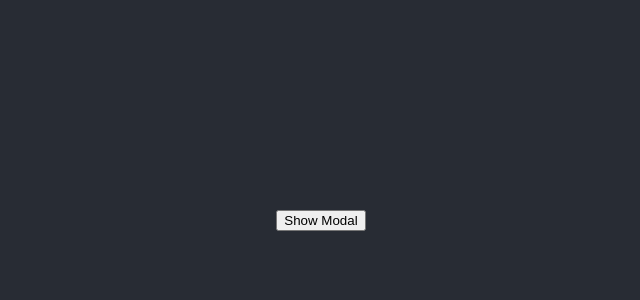
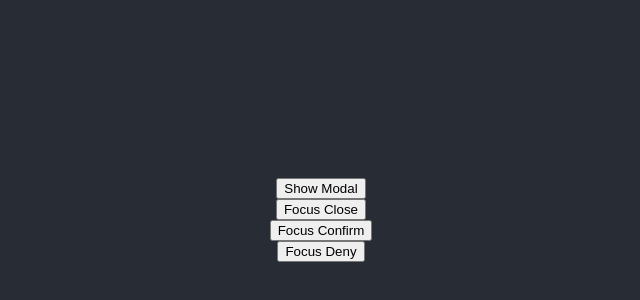
Before and after one commit to loayalsaid1/hooks-simplified, a React (Create React App) app: page / in a window 1280 px wide. Shown: the part 180-480 px from the top of the page, without its empty margins (319-959 px from the left). Built offline with nearby package versions, Linux system fonts and the light colour scheme; the HTML template or start-up script is replaced by a standard one.

Commit message:
Use setImperativeModal properly

```diff
--- a/src/useImperativeHandle/Main.jsx
+++ b/src/useImperativeHandle/Main.jsx
@@ -4,6 +4,7 @@ import Modal from './Modal';
 
 export default function Main() {
 	const [isOpen, setIsOpen] = useState(false);
+	const modalRef = useRef();
 
 	const openModal = () => setIsOpen(true);
 	const closeModal = () => setIsOpen(false);
@@ -12,7 +13,10 @@ export default function Main() {
 	return (
 		<>
 		<button onClick={openModal}>Show Modal</button>
-		<Modal isOpen={isOpen} onClose={closeModal} />
+		<button onClick={() => modalRef.current.focusCloseButton()}>Focus Close</button>
+		<button onClick={() => modalRef.current.focusConfirmButton()}>Focus Confirm</button>
+		<button onClick={() => modalRef.current.focusDenyButton()}>Focus Deny</button>
+		<Modal isOpen={isOpen} onClose={closeModal} ref={modalRef}/>
 		</>
 	)
 }
--- a/src/useImperativeHandle/Modal.jsx
+++ b/src/useImperativeHandle/Modal.jsx
@@ -1,21 +1,34 @@
-import React from 'react'
+import React, { useImperativeHandle, useRef } from 'react'
 
-export default function Modal({isOpen, onClose}) {
+function Modal({isOpen, onClose}, ref) {
+	const closeRef = useRef();
+	const confirmRef = useRef();
+	const denyRef = useRef();
+
+	useImperativeHandle(ref, () => {
+		return {
+			focusCloseButton: () => closeRef.current.focus(),
+			focusConfirmButton: () => confirmRef.current.focus(),
+			focusDenyButton: () => denyRef.current.focus(),
+		}
+	}, []);
 
 	if (!isOpen) return null;
 	return (
 		<div>
 			<div className="header">
-				<button onClick={onClose}>&times;</button>
+				<button ref={closeRef} onClick={onClose}>&times;</button>
 				<h1>Title</h1>
 			</div>
 			<div className="body">
 				<div>Do you confirm</div>
 				<div className="buttons">
-					<button>Confirm</button>
-					<button>Deny</button>
+					<button ref={confirmRef}>Confirm</button>
+					<button ref={denyRef}>Deny</button>
 				</div>
 			</div>
 		</div>
 	)
 }
+
+export default React.forwardRef(Modal);
```
